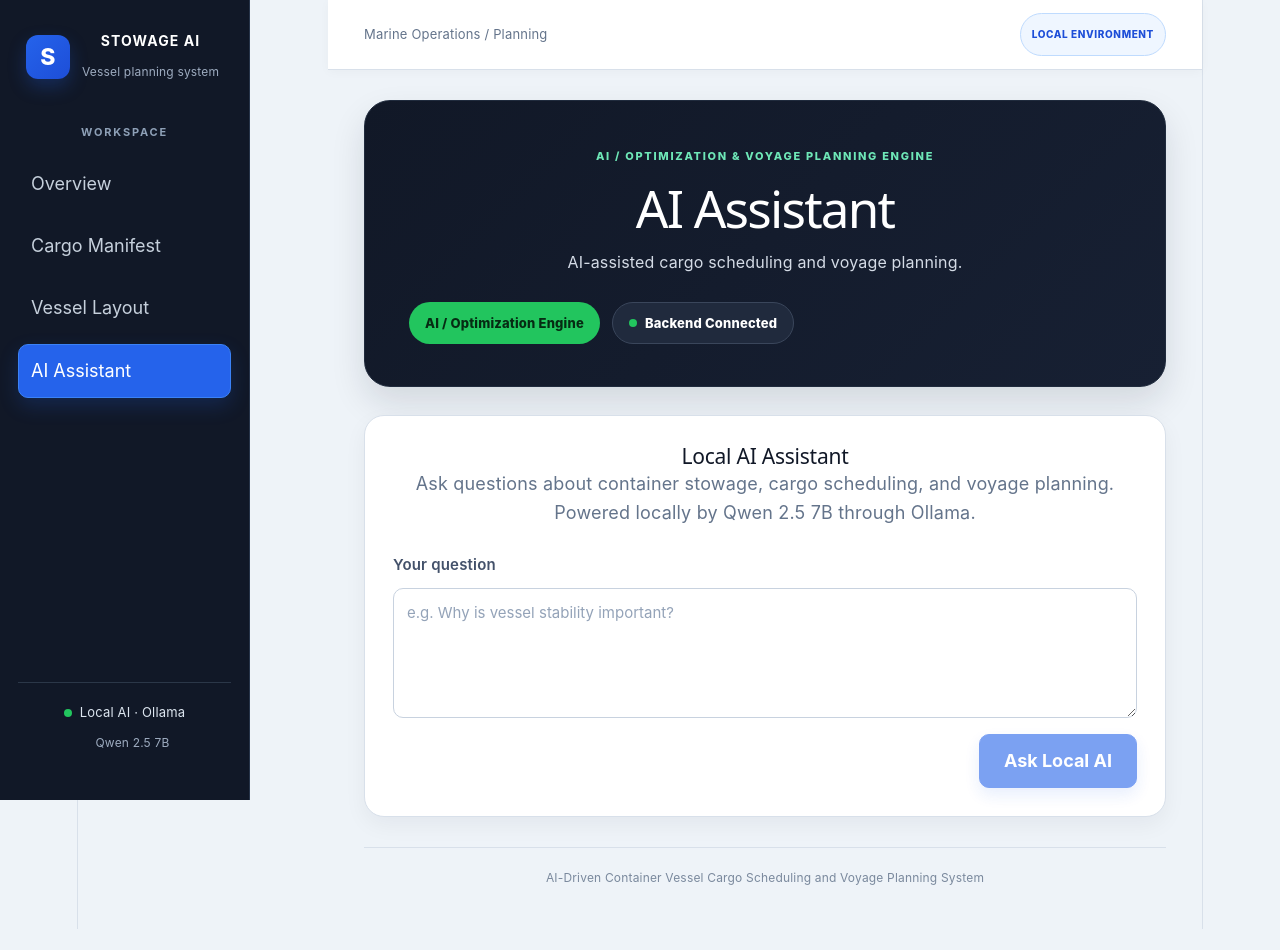
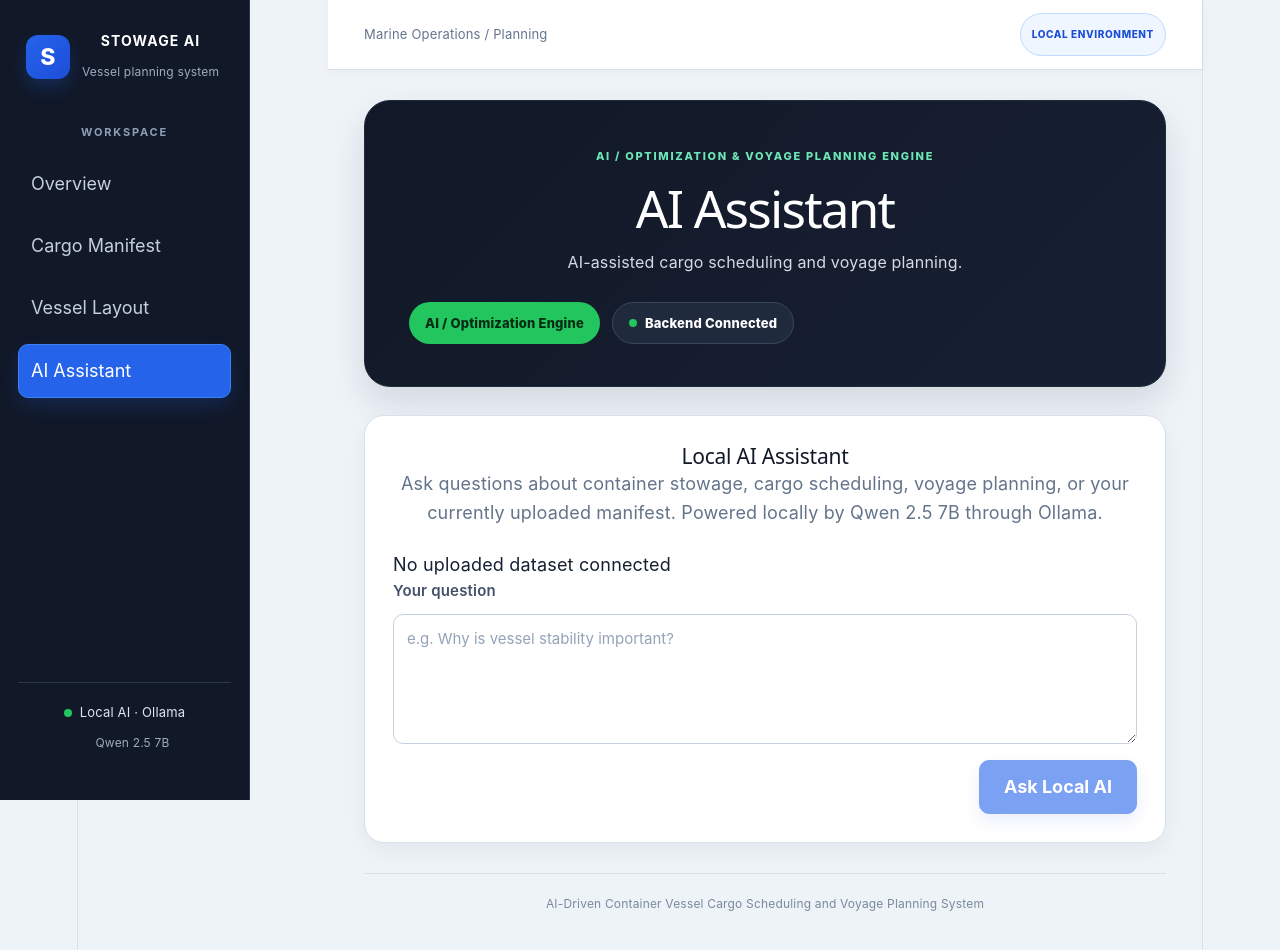
Before and after one commit to Hrugved-06/container-stowage-ai-v2, a React (Vite) app in the folder frontend/: page / in a window 1280 px wide. Both pictures are taken after a click on the button "AI Assistant". Shown: the top 950 px of the page. Before the commit the page ends 929 px from the top, so only its background shows below. Built offline with nearby package versions, Linux system fonts and the light colour scheme.

Commit message:
Connect uploaded manifest and plan to local AI assistant

```diff
--- a/frontend/src/App.tsx
+++ b/frontend/src/App.tsx
@@ -186,11 +186,15 @@ function App() {
             <div className="panel">
               <h2>Local AI Assistant</h2>
               <p>
-                Ask questions about container stowage, cargo scheduling, and
-                voyage planning. Powered locally by Qwen 2.5 7B through Ollama.
+                Ask questions about container stowage, cargo scheduling,
+                voyage planning, or your currently uploaded manifest.
+                Powered locally by Qwen 2.5 7B through Ollama.
               </p>
 
-              <LocalAIChat />
+              <LocalAIChat
+                uploadedContainers={uploadedContainers}
+                plan={latestPlan}
+              />
             </div>
           )}
 
@@ -887,11 +891,18 @@ const [plan, setPlan] = useState<null | {
 }
 
 
-function LocalAIChat() {
+function LocalAIChat({
+  uploadedContainers,
+  plan,
+}: {
+  uploadedContainers: Record<string, unknown>[];
+  plan: unknown;
+}) {
   const [question, setQuestion] = useState("");
   const [answer, setAnswer] = useState("");
   const [loading, setLoading] = useState(false);
   const [error, setError] = useState("");
+  const hasDataset = uploadedContainers.length > 0;
 
   async function askAI() {
     const trimmedQuestion = question.trim();
@@ -908,7 +919,11 @@ function LocalAIChat() {
         headers: {
           "Content-Type": "application/json",
         },
-        body: JSON.stringify({ question: trimmedQuestion }),
+        body: JSON.stringify({
+          question: trimmedQuestion,
+          containers: uploadedContainers,
+          plan,
+        }),
       });
 
       const data = await response.json();
@@ -935,12 +950,24 @@ function LocalAIChat() {
 
   return (
     <div className="ai-chat">
+      <div className="ai-context-status">
+        <span className={hasDataset ? "context-dot active" : "context-dot"} />
+        {hasDataset
+          ? `Dataset connected: ${uploadedContainers.length} containers`
+          : "No uploaded dataset connected"}
+        {plan ? " · Latest stowage plan available" : ""}
+      </div>
+
       <label htmlFor="ai-question">Your question</label>
       <textarea
         id="ai-question"
         value={question}
         onChange={(e) => setQuestion(e.target.value)}
-        placeholder="e.g. Why is vessel stability important?"
+        placeholder={
+          hasDataset
+            ? "e.g. What is the weight of CONT-0007? Where will CONT-0002 unload? Which slot is CONT-0005 assigned to?"
+            : "e.g. Why is vessel stability important?"
+        }
         rows={4}
       />
 
```
